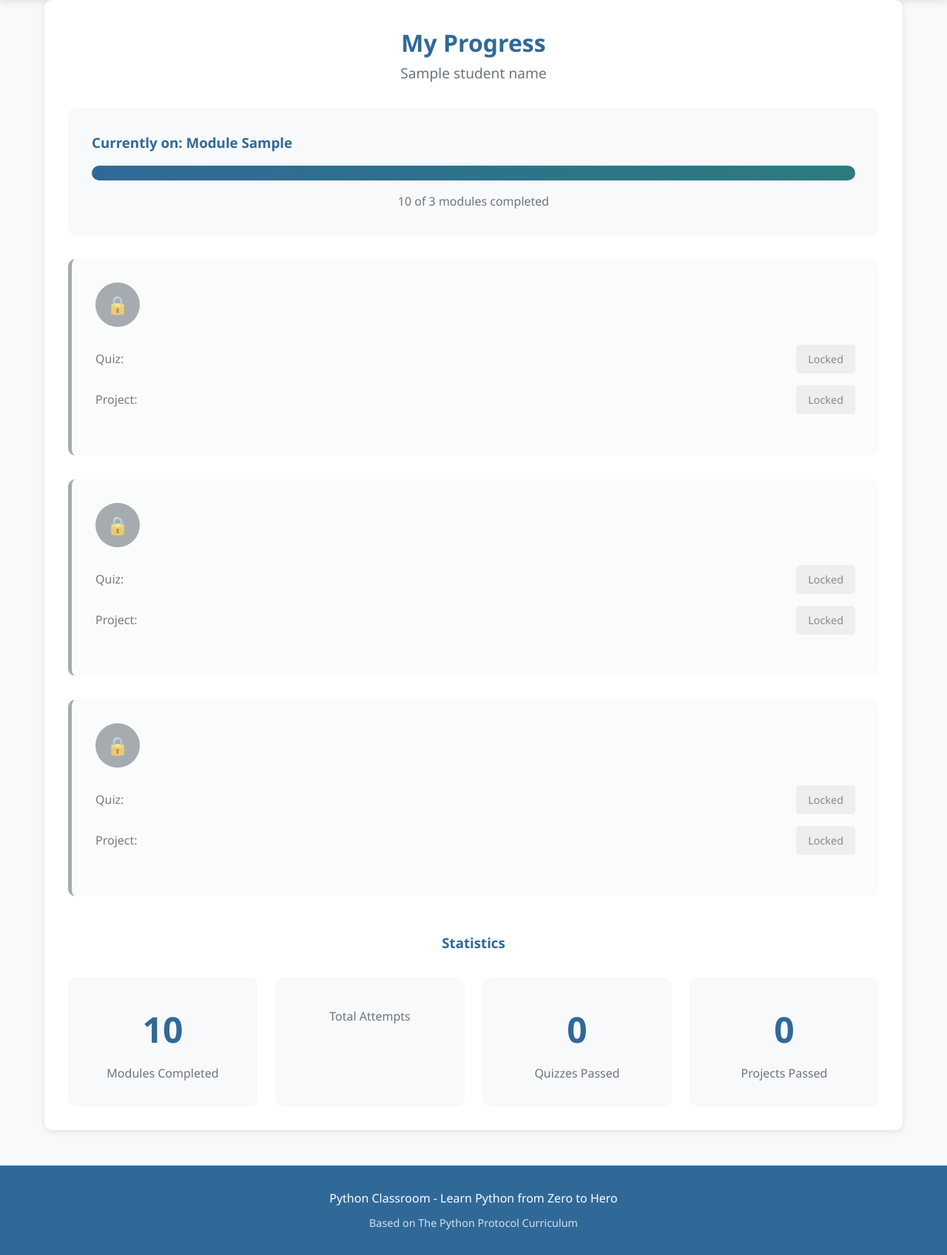
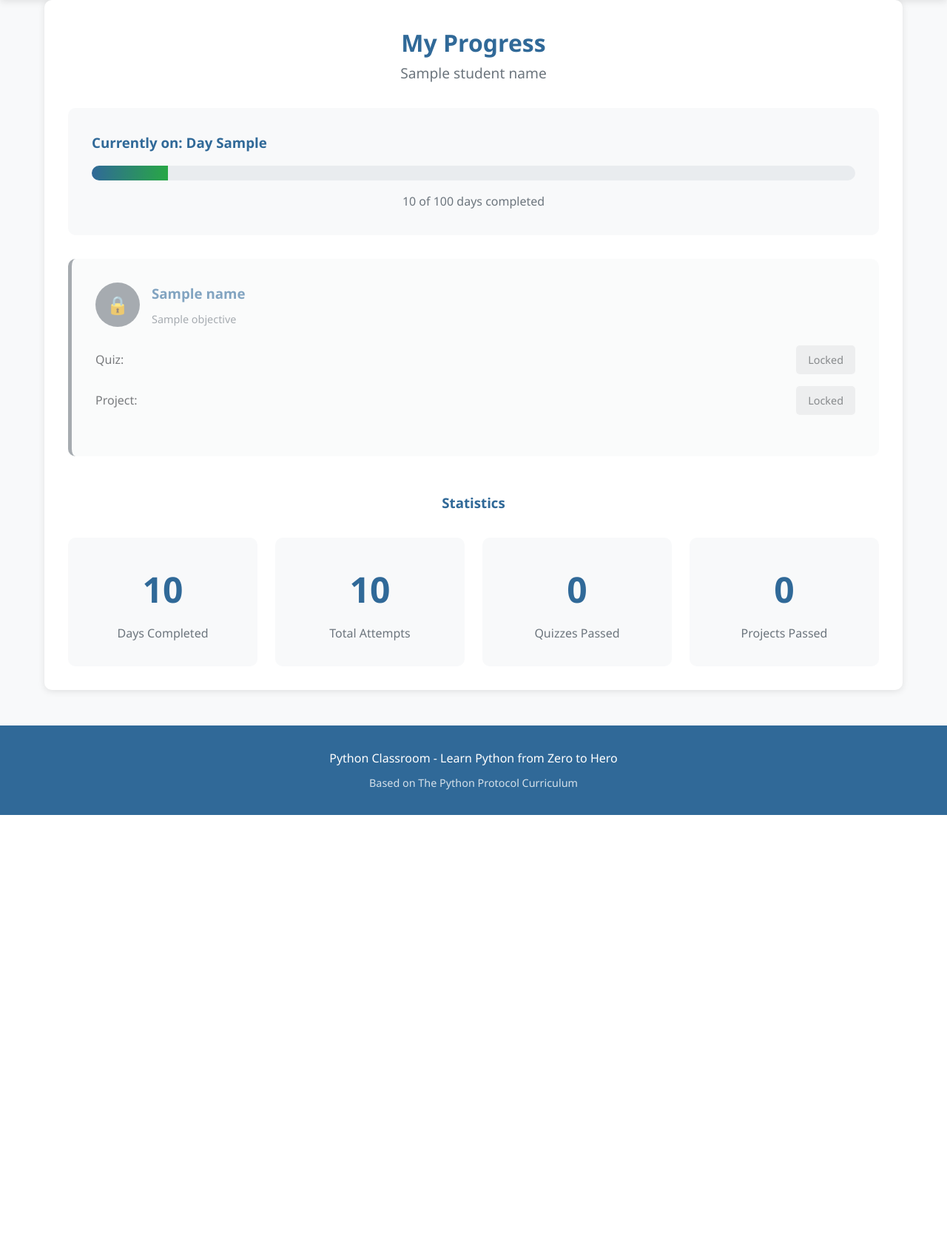
Before and after one commit to runeskretting/classroom, a Flask app: template templates/progress.html in a window 1280 px wide. Shown: the part 70-1767 px from the top of the page at 74% size. After the commit the page ends 1172 px from the top, so only its background shows below. Run offline with Flask 3, Linux system fonts and the light colour scheme; the template is opened without the code that fills it: most values are stand-ins (such as "Sample title", 1, 10 or a date in 2020).

Commit message:
modules were previously hard-coded in the app. It is now more dynamic, and will function fine even if all days/modules are not added yet to the classroom.

```diff
--- a/templates/progress.html
+++ b/templates/progress.html
@@ -12,23 +12,23 @@
     {% if progress.completed %}
         <div class="completion-banner">
             <h2>🎉 Congratulations!</h2>
-            <p>You have successfully completed all three modules of the Python Classroom!</p>
+            <p>You have successfully completed all modules of the Python Classroom!</p>
             <p class="completion-date">Completed: {{ progress.completed_at }}</p>
         </div>
     {% else %}
         <div class="current-progress">
-            <h3>Currently on: Module {{ progress.current_module }}</h3>
+            <h3>Currently on: Day {{ progress.current_module }}</h3>
             <div class="progress-bar">
-                <div class="progress-fill" style="width: {{ (progress.current_module - 1) / 3 * 100 }}%"></div>
+                <div class="progress-fill" style="width: {{ (progress.current_module - 1) / 100 * 100 }}%"></div>
             </div>
-            <p class="progress-text">{{ progress.current_module - 1 }} of 3 modules completed</p>
+            <p class="progress-text">{{ progress.current_module - 1 }} of 100 days completed</p>
         </div>
     {% endif %}
 
     <div class="modules-progress">
-        {% for module_id in [1, 2, 3] %}
+        {% for module_id in modules.keys()|sort %}
             {% set module = modules[module_id] %}
-            {% set module_progress = progress.modules[module_id] %}
+            {% set module_progress = progress.modules.get(module_id, {'quiz_passed': False, 'project_passed': False, 'quiz_score': 0, 'attempts': 0}) %}
             {% set is_accessible = module_id <= progress.current_module %}
             {% set is_complete = module_progress.quiz_passed and module_progress.project_passed %}
 
@@ -101,26 +101,39 @@
         <div class="stats-grid">
             <div class="stat-card">
                 <div class="stat-number">{{ progress.current_module - 1 }}</div>
-                <div class="stat-label">Modules Completed</div>
+                <div class="stat-label">Days Completed</div>
             </div>
             <div class="stat-card">
                 <div class="stat-number">
-                    {% set total_attempts = progress.modules[1].attempts + progress.modules[2].attempts + progress.modules[3].attempts %}
-                    {{ total_attempts }}
+                    {% set total_attempts = namespace(value=0) %}
+                    {% for module_id, module_data in progress.modules.items() %}
+                        {% set total_attempts.value = total_attempts.value + module_data.attempts %}
+                    {% endfor %}
+                    {{ total_attempts.value }}
                 </div>
                 <div class="stat-label">Total Attempts</div>
             </div>
             <div class="stat-card">
                 <div class="stat-number">
-                    {% set quizzes_passed = [progress.modules[1].quiz_passed, progress.modules[2].quiz_passed, progress.modules[3].quiz_passed]|select|list|length %}
-                    {{ quizzes_passed }}
+                    {% set quizzes_passed = namespace(value=0) %}
+                    {% for module_id, module_data in progress.modules.items() %}
+                        {% if module_data.quiz_passed %}
+                            {% set quizzes_passed.value = quizzes_passed.value + 1 %}
+                        {% endif %}
+                    {% endfor %}
+                    {{ quizzes_passed.value }}
                 </div>
                 <div class="stat-label">Quizzes Passed</div>
             </div>
             <div class="stat-card">
                 <div class="stat-number">
-                    {% set projects_passed = [progress.modules[1].project_passed, progress.modules[2].project_passed, progress.modules[3].project_passed]|select|list|length %}
-                    {{ projects_passed }}
+                    {% set projects_passed = namespace(value=0) %}
+                    {% for module_id, module_data in progress.modules.items() %}
+                        {% if module_data.project_passed %}
+                            {% set projects_passed.value = projects_passed.value + 1 %}
+                        {% endif %}
+                    {% endfor %}
+                    {{ projects_passed.value }}
                 </div>
                 <div class="stat-label">Projects Passed</div>
             </div>
```
